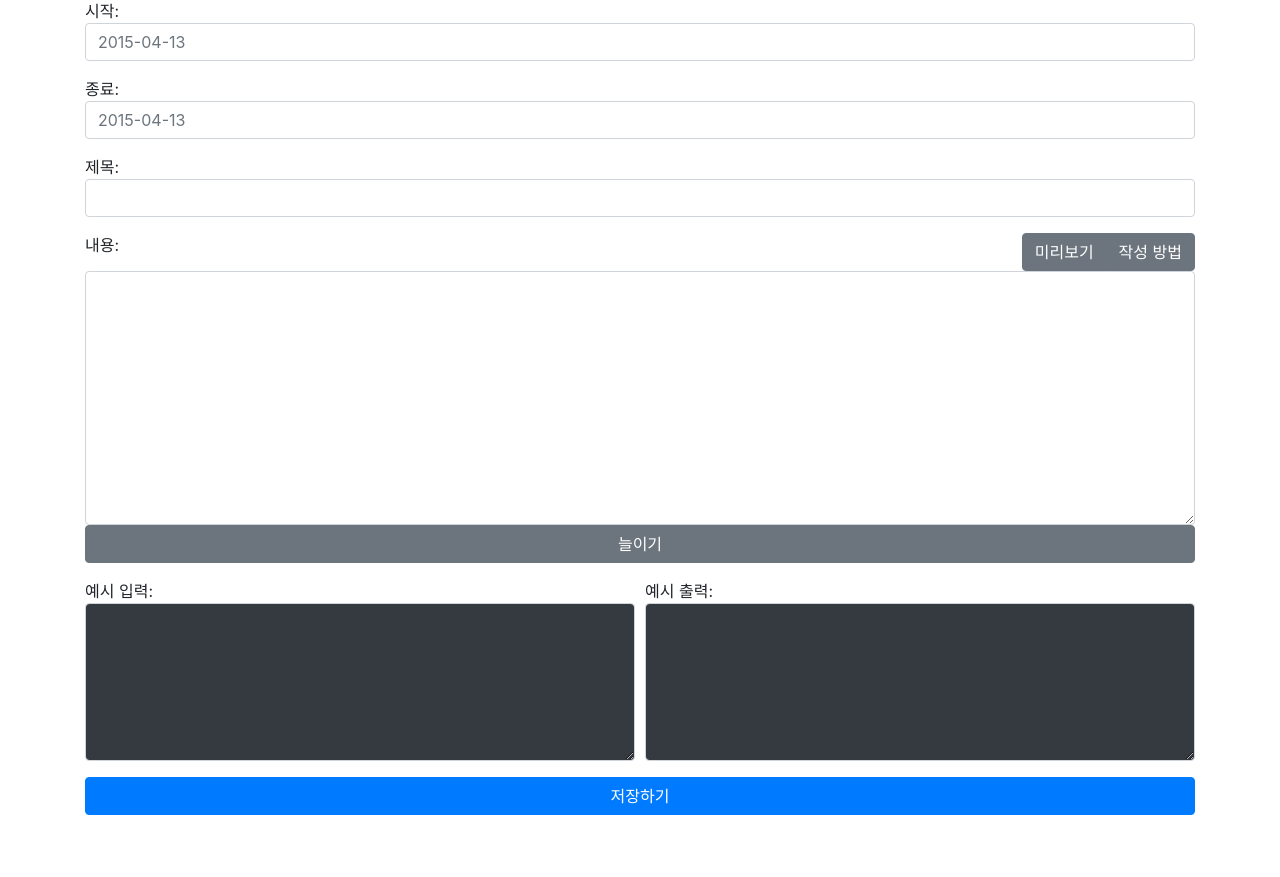
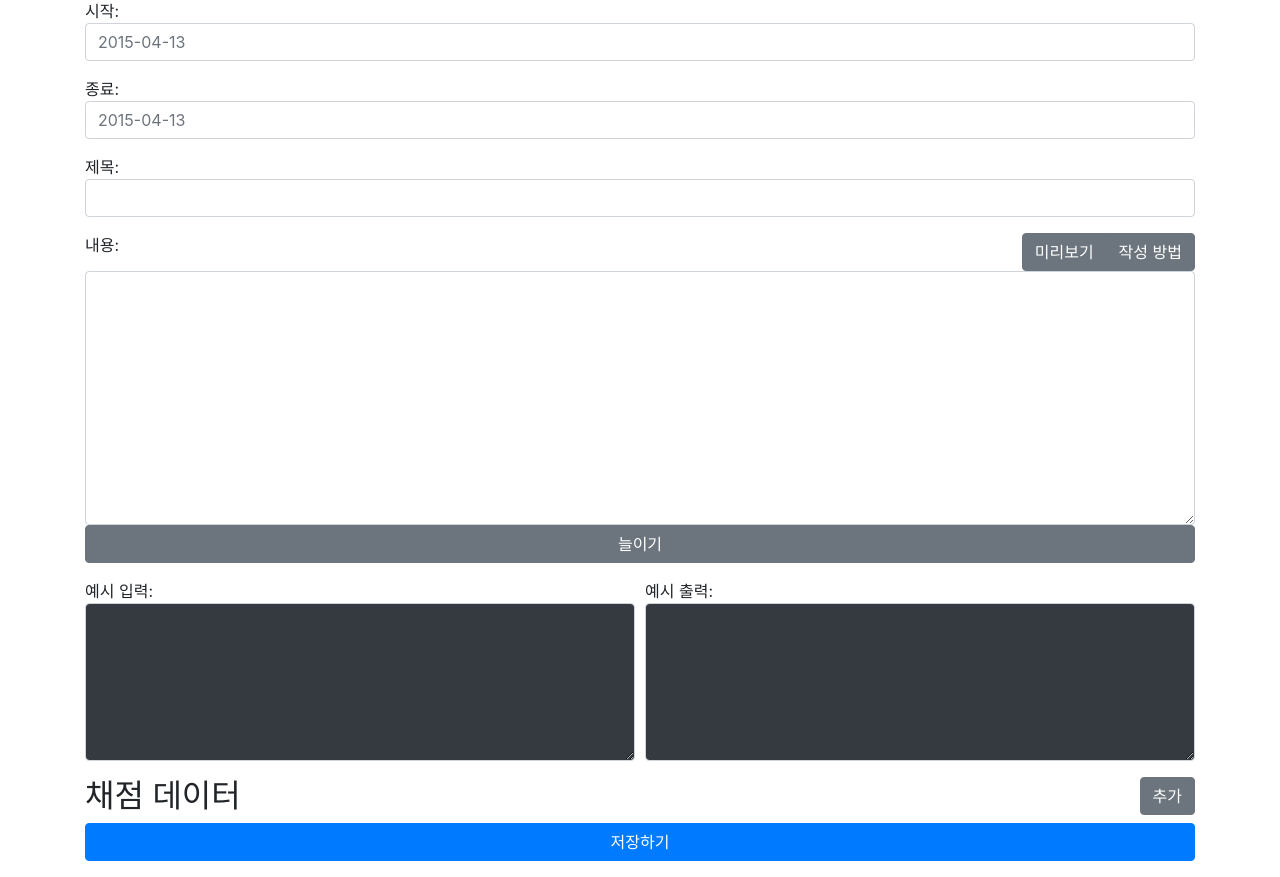
Before and after one commit to sunghwan2789/pro-web, a PHP site: template resources/views/tasks/new.phtml in a window 1280 px wide. Shown: the part 57-934 px from the top of the page. Before the commit the page ends 872 px from the top, so only its background shows below. Run offline with PHP 8.4, Linux system fonts and the light colour scheme; the template is opened without the code that fills it, so the values that code supplies are empty; some libraries are stand-ins or nearby versions.

Commit message:
채점 데이터 입력 UI 추가

```diff
--- a/resources/views/tasks/new.phtml
+++ b/resources/views/tasks/new.phtml
@@ -73,6 +73,15 @@
           </div>
         </div>
       </div>
+
+      <h2>
+        <button type="button" class="add-test btn btn-secondary float-right">
+          추가
+        </button>
+        채점 데이터
+      </h2>
+      <div id="tests" class="list-group list-group-flush">
+      </div>
       <div class="form-group">
         <button type="submit" class="btn btn-primary btn-block">저장하기</button>
       </div>
@@ -96,6 +105,44 @@
         e.preventDefault();
         return;
       }
+      $('#tests').find(':first[hidden]').remove();
+    });
+    $('.add-test').on('click', function (e) {
+      e.preventDefault();
+      $('#tests').append(`
+        <div class="list-group-item">
+          <button type="button" class="delete-test btn btn-secondary float-right">
+            삭제
+          </button>
+          <label>
+            최종 점수:
+            <input name="test_score[]" type="number" class="form-control" required>
+          </label>
+
+          <div class="form-row">
+            <div class="col-sm">
+              <div class="form-group">
+                <label>
+                  입력:
+                  <textarea name="test_input[]" class="form-control text-light bg-dark" rows="6" wrap="off"></textarea>
+                </label>
+              </div>
+            </div>
+            <div class="col-sm">
+              <div class="form-group">
+                <label>
+                  출력:
+                  <textarea name="test_output[]" class="form-control text-light bg-dark" rows="6" wrap="off"></textarea>
+                </label>
+              </div>
+            </div>
+          </div>
+        </div>
+      `);
+    });
+    $(document).on('click', '.delete-test', function (e) {
+      e.preventDefault();
+      $(this).parent().remove();
     });
   </script>
 </html>
```
